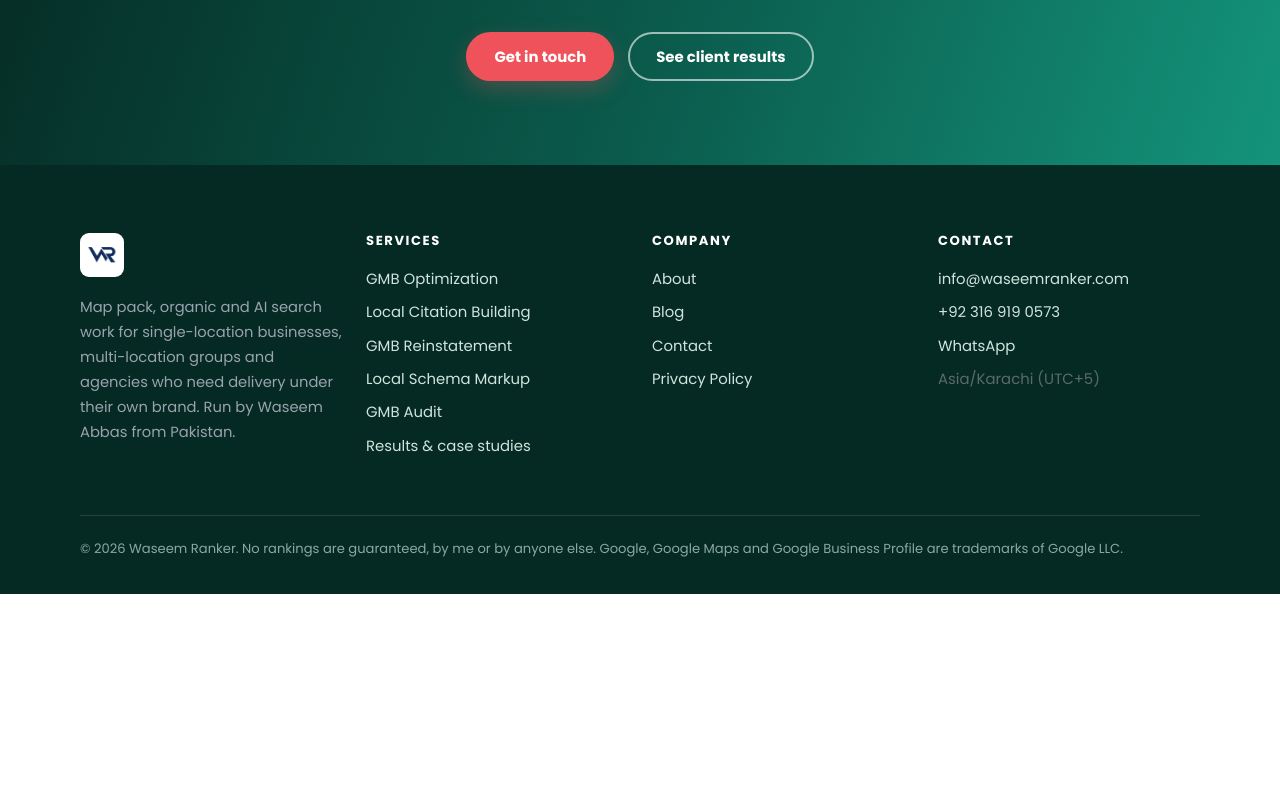
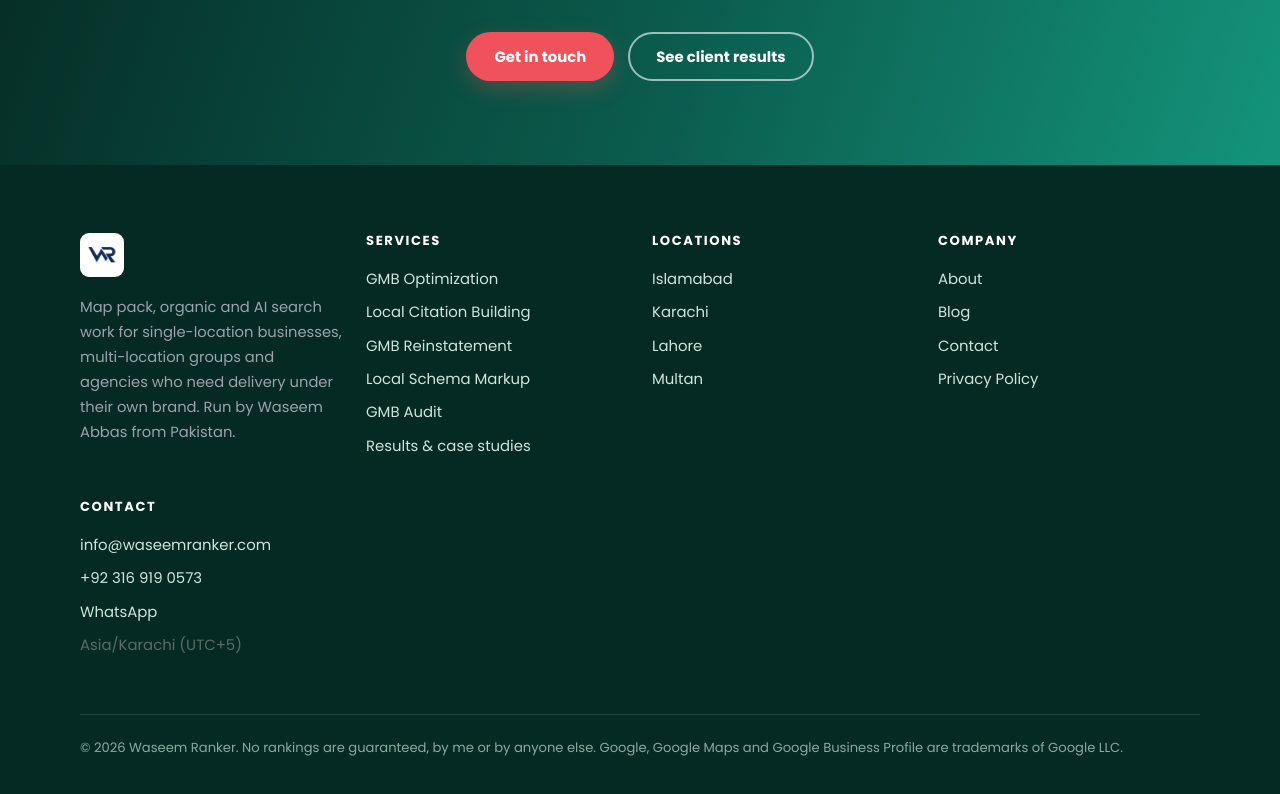
Before and after one commit to abbasid9276-spec/waseem-local-seo, a Next.js app: page /blog in a window 1280 px wide. Shown: the part 3360-4154 px from the top of the page. Before the commit the page ends 3954 px from the top, so only its background shows below. Built offline with nearby package versions, Linux system fonts and the light colour scheme.

Commit message:
Update Footer.js

```diff
--- a/components/Footer.js
+++ b/components/Footer.js
@@ -1,5 +1,6 @@
 import { site } from "../lib/site";
 import { services } from "../lib/services";
+import { cities } from "../lib/cities";
 
 export default function Footer() {
   const year = new Date().getFullYear();
@@ -34,6 +35,16 @@ export default function Footer() {
             </ul>
           </div>
           <div>
+            <h4>Locations</h4>
+            <ul>
+              {cities.map((c) => (
+                <li key={c.slug}>
+                  <a href={`/${c.slug}`}>{c.nav}</a>
+                </li>
+              ))}
+            </ul>
+          </div>
+          <div>
             <h4>Company</h4>
             <ul>
               <li><a href="/about">About</a></li>
```
